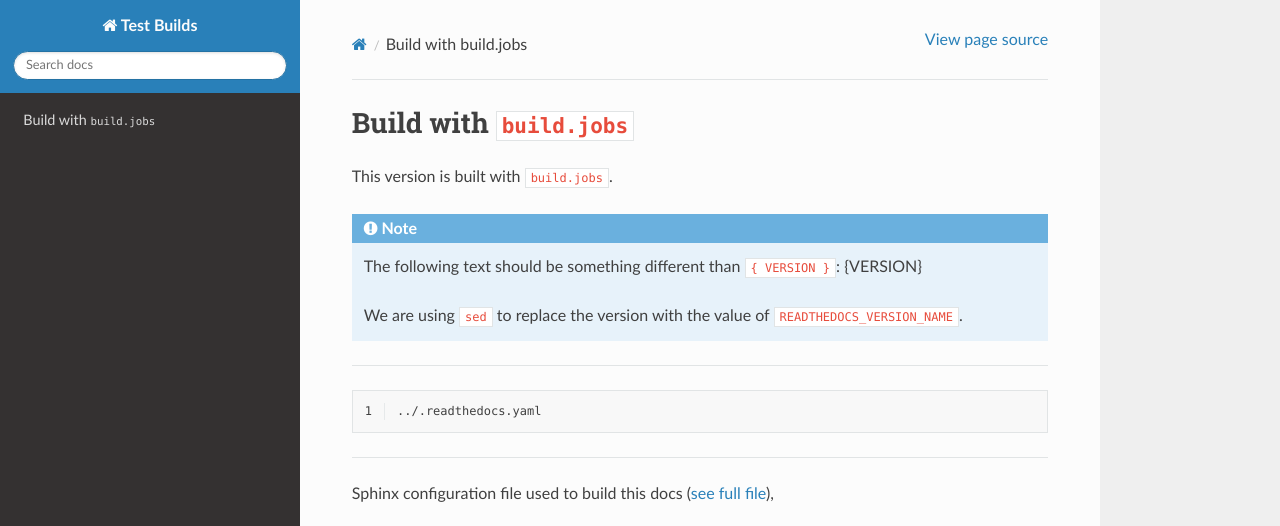
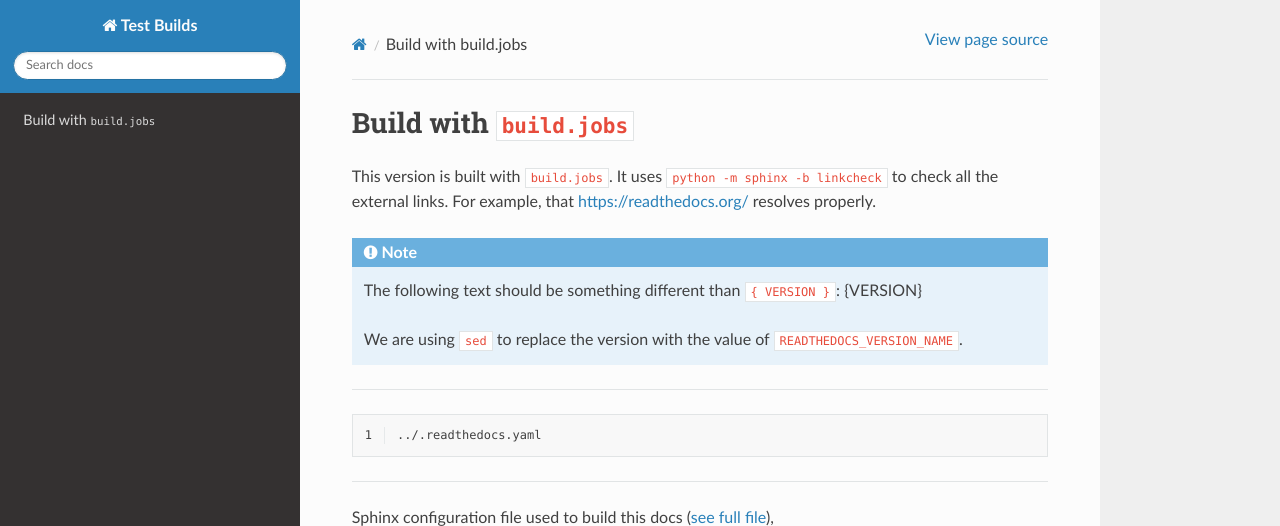
Before and after one commit to readthedocs/test-builds, a Sphinx documentation site: the page built from docs/index.rst, in a window 1280 px wide and 933 px high, cut to the strip 0-526 px from the top of the window. Built offline with Sphinx 7.4.7 and the Read the Docs theme 2.0.0, drawn with Linux system fonts in a browser that asks for light colours.

Commit message:
Test links before building

```diff
--- a/docs/index.rst
+++ b/docs/index.rst
@@ -3,6 +3,8 @@ Build with ``build.jobs``
 
 
 This version is built with ``build.jobs``.
+It uses ``python -m sphinx -b linkcheck`` to check all the external links.
+For example, that https://readthedocs.org/ resolves properly.
 
 .. note::
 
```
Also changed, not shown: .readthedocs.yaml.
